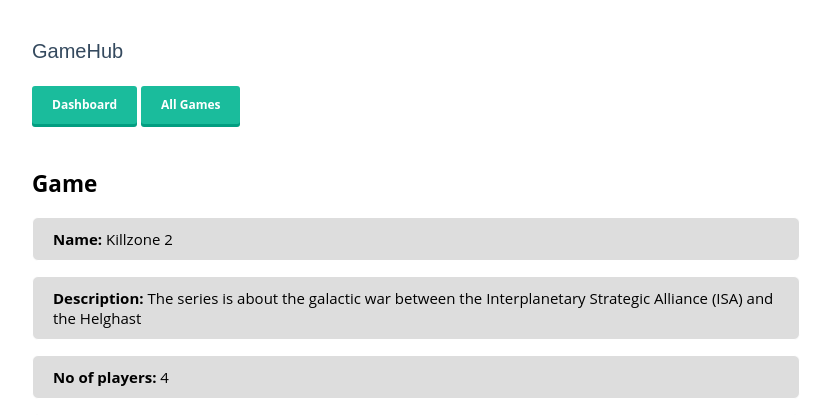
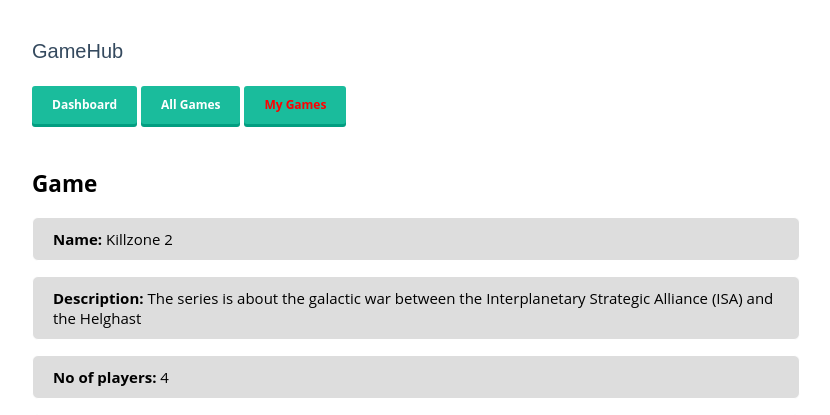
Before and after one commit to OmarWKH/324-gamehub, a Django app: a page that uses GameHub/templates/base.html in a window 1280 px wide. Shown: the top 415 px of the page, without its empty margins (224-1054 px from the left). Run offline with Django 3.2, Linux system fonts and the light colour scheme; data comes from the database, SQL or seed files in the repository; parts of the project's set-up code (start-up, migrations or seed data) failed here and were passed over; some libraries are stand-ins or nearby versions.

Commit message:
users can only games they listed or all games

```diff
--- a/GameHub/templates/base.html
+++ b/GameHub/templates/base.html
@@ -538,6 +538,10 @@
 		background-color: #f5f5f5
 	}
 
+	.red {
+		color: red !important;
+	}
+
 	</style>
 
 	<!-- jQuery -->
--- a/GameHub/templates/gametest/base.html
+++ b/GameHub/templates/gametest/base.html
@@ -5,4 +5,5 @@
 {% block nav %}
 {{ block.super }}
 <a class='button1' href='{% url 'gametest:games_list' %}'>All Games</a>
+<a class='button1 red' href='{% url 'gametest:my_games' %}'>My Games</a>
 {% endblock %}
--- a/gametest/urls.py
+++ b/gametest/urls.py
@@ -6,6 +6,7 @@
 
 # (0-9)+ or (?P<pk>\d+)
 urlpatterns = [
+	url(r'^mine/$', views.my_games, name='my_games'),
 	url(r'^$', views.games_list, name='games_list'),
 	url(r'^show/([0-9]+)$', views.game_details, name='game_details'),
 	url(r'^create/$', views.manage_game, name='create_game'),
--- a/gametest/views.py
+++ b/gametest/views.py
@@ -36,6 +36,45 @@
 		model = List
 		exclude = ('id',)
 
+def my_games(request):
+	search_instance = Game()
+	search_form = SimpleGameForm(request.POST or None, instance=search_instance)
+
+	user_games_reference = List.objects.values_list('game', flat=True).filter(user=request.user)
+	user_games = Game.objects.filter(game_id__in=set(user_games_reference))
+
+	if request.POST:
+		search_query = request.POST.dict()
+		request.POST = None
+
+		del search_query['csrfmiddlewaretoken']
+		for key, value in search_query.items():
+			if (value == ''):
+				del search_query[key]
+		make_icontains(search_query, ['name', 'competitve_level', 'age_group'])
+
+		list = Game.objects.filter(**search_query) & user_games
+
+	else:
+		list = user_games
+
+	forms_list = []
+	for game in list:
+		forms_list.append(SimpleGameForm(request.GET or None, instance=game))
+
+	context = {
+		'forms_list': forms_list,
+		'search_form': search_form
+	}
+
+	if request.POST:
+		return games_list(request)
+	return render(request, 'gametest/games_list.html', context)
+
+def make_icontains(query, keys):
+	for key in keys:
+		if key in query:
+			query[key+'__icontains'] = query.pop(key)
 
 def games_list(request):
 	search_instance = Game()
```
